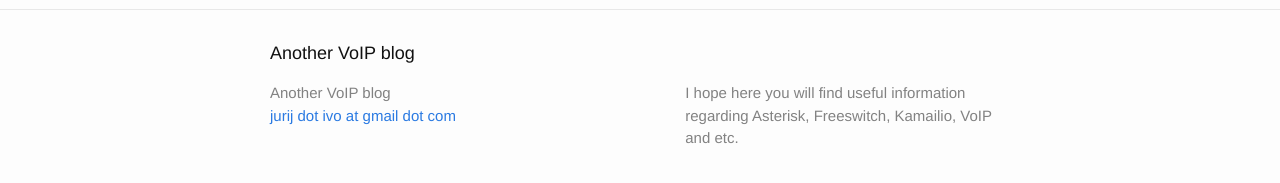
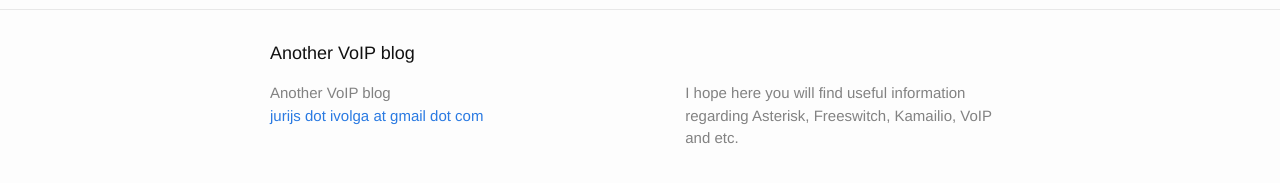
Before and after one commit to os11k/os11k.github.io, a Jekyll site: the page built from index.html, in a window 1280 px wide. Shown: the part 467-650 px from the top of the page. Built offline with Jekyll 4.4.1, drawn with Linux system fonts in a browser that asks for light colours.

Commit message:
Changed contact details

```diff
--- a/_config.yml
+++ b/_config.yml
@@ -7,7 +7,7 @@
 
 # Site settings
 title: Another VoIP blog
-email: jurij dot ivo at gmail dot com
+email: jurijs dot ivolga at gmail dot com
 description: > # this means to ignore newlines until "baseurl:"
    I hope here you will find useful information regarding Asterisk, Freeswitch, Kamailio, VoIP and etc.
 #  Write an awesome description for your new site here. You can edit this
```
